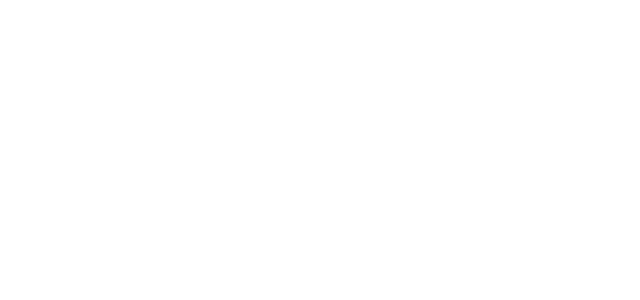
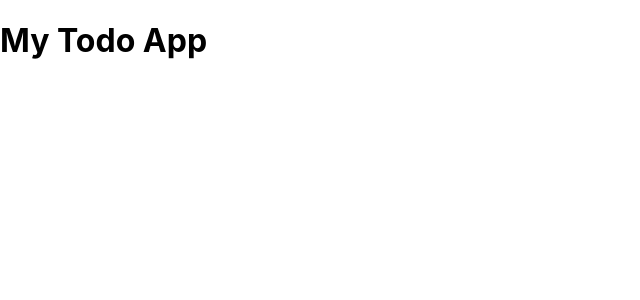
Before and after one commit to ValerieVR/intro-react, a React (Create React App) app: page / in a window 1280 px wide. Shown: the top 300 px of the page, without its empty margins (0-640 px from the left). Built offline with nearby package versions, Linux system fonts and the light colour scheme.

Commit message:
Add Header

```diff
--- a/src/App.js
+++ b/src/App.js
@@ -1,10 +1,13 @@
 import React from 'react';
 import './App.css';
+
+//components
+import Header from './components/Header';
 
 function App() {
   return (
     <div className="App">
-
+      <Header/>
     </div>
   );
 }
--- /dev/null
+++ b/src/components/Header.js
@@ -0,0 +1,11 @@
+import React from 'react';
+
+const Header = () => {
+    return (
+        <header>
+            <h1>My Todo App</h1>
+        </header>
+    )
+}
+
+export default Header;
```
